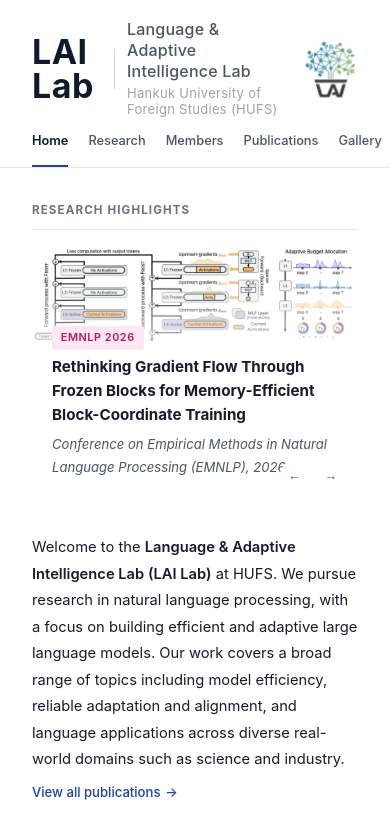
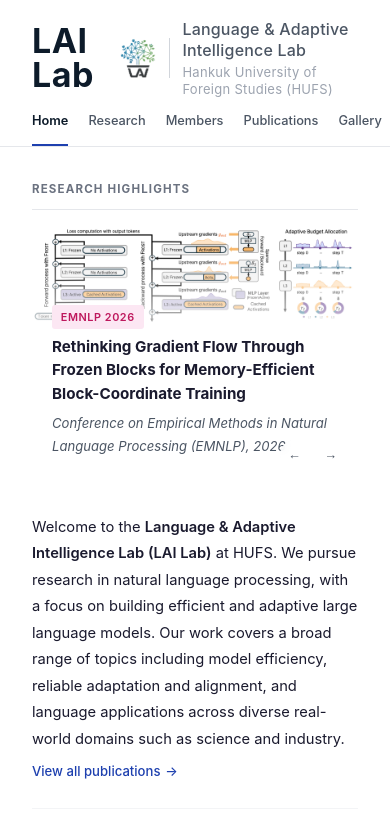
Before and after one commit to llilab/llilab.github.io, a plain HTML site: page index.html in a window 390 px wide. Shown: the top 826 px of the page. Drawn offline with Linux system fonts and the light colour scheme; a web font is replaced by a local one.

Commit message:
Set the header mark beside the wordmark and match their sizes
Move the logo in after "LAI Lab" and size the two to each other: the
wordmark goes to 38px and the mark to 44px, the optical slack a round
shape needs next to flat-topped letters. On a phone the lockup already
fills the row, so both keep their previous size there.

Co-Authored-By: Claude Opus 5 <noreply@anthropic.com>

```diff
--- a/css/style.css
+++ b/css/style.css
@@ -56,7 +56,9 @@ header {
    leans in slightly on hover. It plays once, not on a loop: the header is
    sticky, and something moving up there the whole time is a distraction. */
 .header-logo {
-  height: 58px; width: auto; display: block;
+  /* Matched to the wordmark beside it: 38px cap line, 44px with the optical
+     slack a round mark needs next to flat-topped letters. */
+  height: 44px; width: auto; display: block;
   transform-origin: 50% 90%;
   transition: transform 0.35s cubic-bezier(0.22, 0.8, 0.26, 1);
   animation: logo-grow 1.1s cubic-bezier(0.22, 0.8, 0.26, 1) both;
@@ -73,7 +75,7 @@ header {
 }
 .header-logo-title {
   font-family: var(--sans);
-  font-size: 34px; font-weight: 700; color: #0d1b2a; letter-spacing: 0.5px;
+  font-size: 38px; font-weight: 700; color: #0d1b2a; letter-spacing: 0.5px;
   line-height: 1;
 }
 .header-logo-divider {
@@ -87,6 +89,13 @@ header {
 .header-logo-univ {
   font-size: 13px; font-weight: 400; color: #9ca3af; letter-spacing: 0.3px;
   line-height: 1.3;
+}
+
+/* On a phone the lockup already fills the row, so the wordmark and the mark
+   keep their original size there and only the desktop header grows. */
+@media (max-width: 700px) {
+  .header-logo-title { font-size: 34px; }
+  .header-logo { height: 40px; }
 }
 
 /* NAV */
--- a/js/app.js
+++ b/js/app.js
@@ -767,12 +767,12 @@ document.addEventListener('DOMContentLoaded', () => {
   headerTop.innerHTML = `
     <a href="#home" class="header-logo-link" onclick="showPage('home');return false;">
       <span class="header-logo-title">${SITE.labShort}</span>
+      <img src="images/lai_logo.png" alt="${SITE.labName}" class="header-logo">
       <span class="header-logo-divider"></span>
       <div class="header-logo-text">
         <span class="header-logo-subtitle">${SITE.labName}</span>
         <span class="header-logo-univ">${SITE.university}</span>
       </div>
-      <img src="images/lai_logo.png" alt="${SITE.labName}" class="header-logo">
     </a>
   `;
 
```
